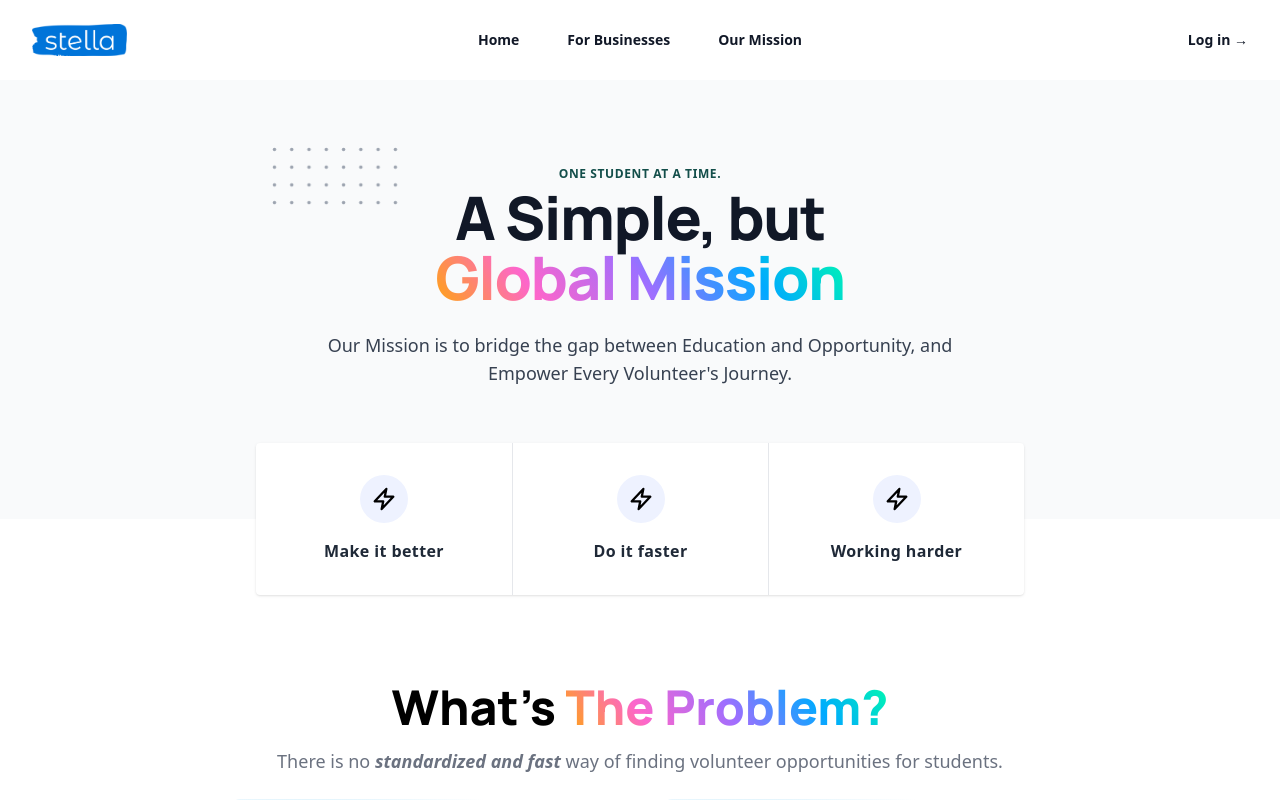
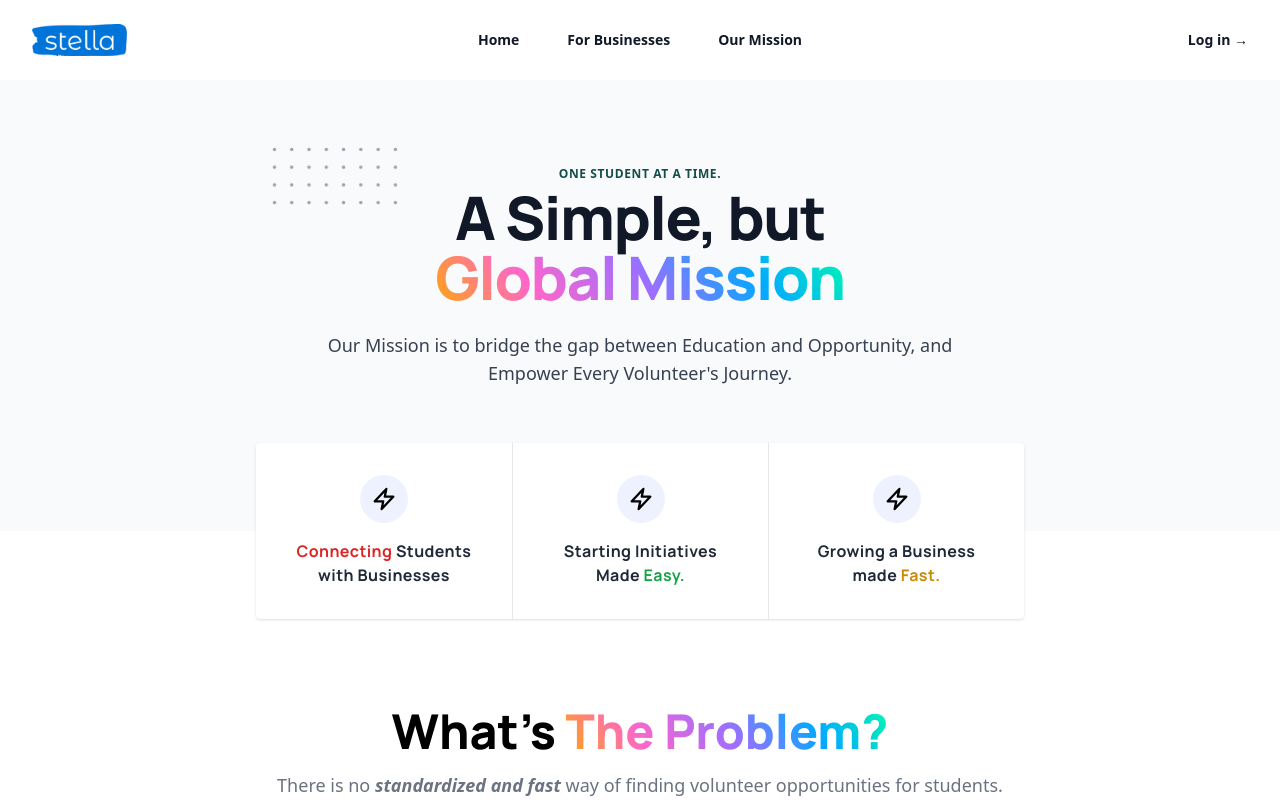
Before and after one commit to PkTheCoda/casapp, a Next.js app: page /about in a window 1280 px wide. Shown: the top 800 px of the page. Built offline with nearby package versions, Linux system fonts and the light colour scheme.

Commit message:
changed first card on about page

```diff
--- a/src/app/about/page.jsx
+++ b/src/app/about/page.jsx
@@ -68,8 +68,8 @@ export default function AboutPage() {
                             />
                         </svg>
                         </div>
-                        <p className="font-bold tracking-wide text-gray-800">
-                        Make it better
+                        <p className="font-bold font-manrope tracking-wide text-gray-800">
+                        <span className='text-red-600'>Connecting</span> Students with Businesses
                         </p>
                     </div>
                     <div className="inline-block p-8 text-center">
@@ -88,8 +88,8 @@ export default function AboutPage() {
                             />
                         </svg>
                         </div>
-                        <p className="font-bold tracking-wide text-gray-800">
-                        Do it faster
+                        <p className="font-bold font-manrope tracking-wide text-gray-800">
+                        Starting Initiatives Made <span className='text-green-600'>Easy.</span>
                         </p>
                     </div>
                     <div className="inline-block p-8 text-center">
@@ -108,8 +108,8 @@ export default function AboutPage() {
                             />
                         </svg>
                         </div>
-                        <p className="font-bold tracking-wide text-gray-800">
-                        Working harder
+                        <p className="font-bold font-manrope tracking-wide text-gray-800">
+                        Growing a Business made <span className='text-yellow-600'>Fast.</span>
                         </p>
                     </div>
 
```
